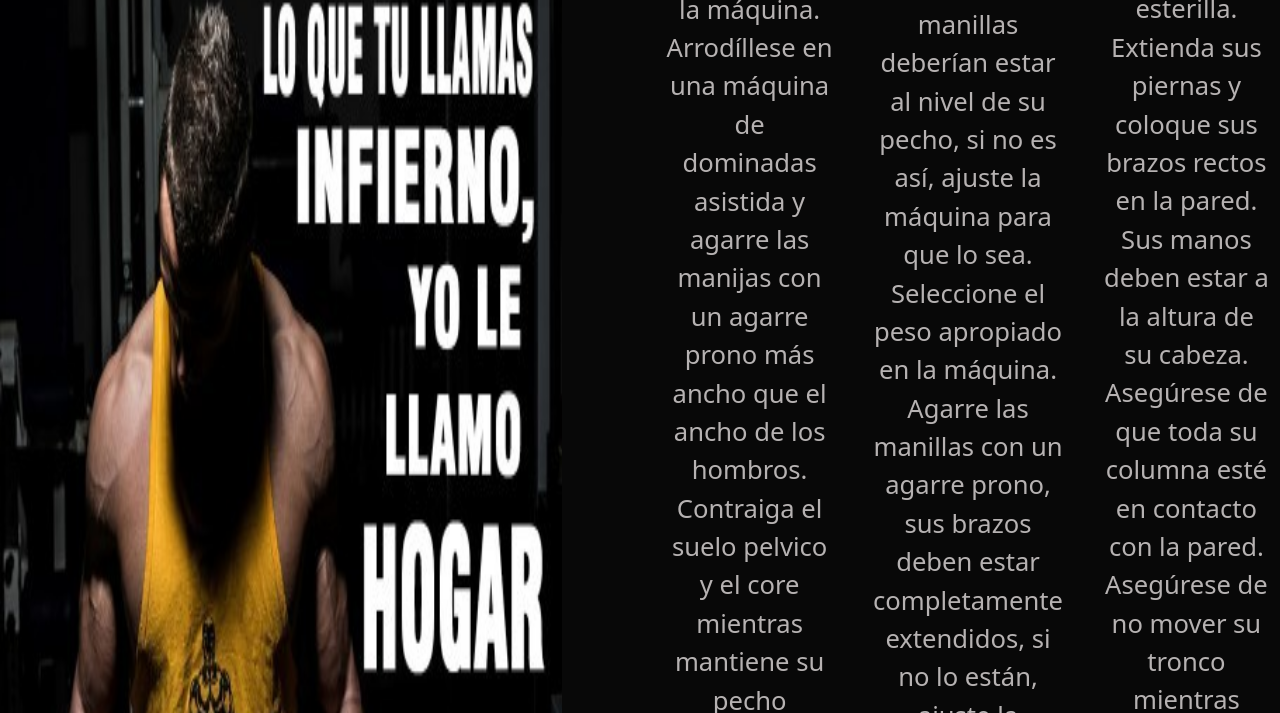
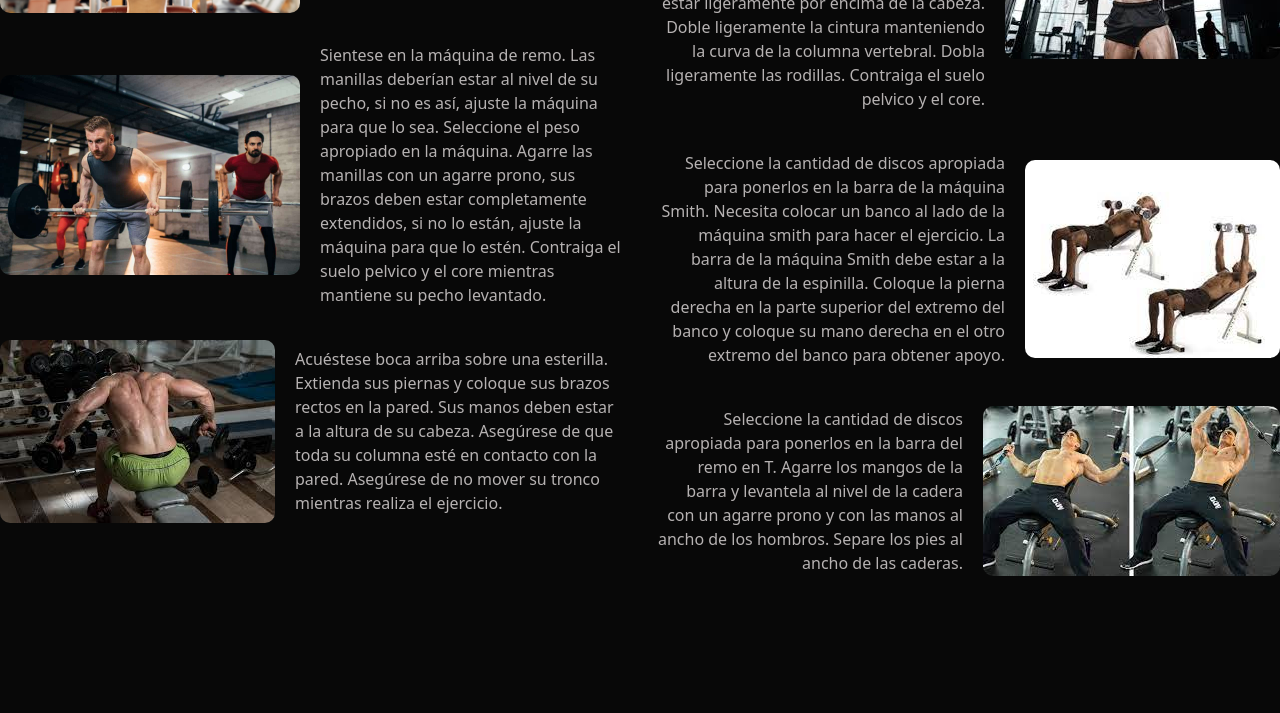
Before and after one commit to lucaaortiz/preentregados, a plain HTML site: page pages/ejercicios.html in a window 1280 px wide. Shown: the part 322-1035 px from the top of the page. Drawn offline with nearby package versions, Linux system fonts and the light colour scheme.

Commit message:
agregado detalles

```diff
--- a/css/principal.css
+++ b/css/principal.css
@@ -30,68 +30,45 @@ main {
       color: #fdfdfd;
       text-align: center; }
 
-h1 {
-  color: antiquewhite;
-  text-align: left;
-  margin: 30px 0;
-  font-size: 6rem; }
-
-.imgTotal {
-  width: 90%;
-  height: 75%; }
-
-.contenedor,
-.contenedor2,
-.contenedor3 {
+.contenedor, .contenedor2 {
   display: flex;
-  justify-content: space-between;
-  margin: 0 auto;
-  width: 100%;
-  max-width: 100%;
-  margin-bottom: 40px;
-  color: antiquewhite; }
-  .contenedor .imagen,
-  .contenedor .imagen2,
-  .contenedor .imagen3,
-  .contenedor2 .imagen,
-  .contenedor2 .imagen2,
-  .contenedor2 .imagen3,
-  .contenedor3 .imagen,
-  .contenedor3 .imagen2,
-  .contenedor3 .imagen3 {
-    flex-basis: 30%;
-    padding: 10px;
-    text-align: center;
-    margin-bottom: 0; }
-    .contenedor .imagen img,
-    .contenedor .imagen2 img,
-    .contenedor .imagen3 img,
-    .contenedor2 .imagen img,
-    .contenedor2 .imagen2 img,
-    .contenedor2 .imagen3 img,
-    .contenedor3 .imagen img,
-    .contenedor3 .imagen2 img,
-    .contenedor3 .imagen3 img {
+  flex-direction: column;
+  align-items: center; }
+  .contenedor .imagen, .contenedor2 .imagen {
+    position: relative;
+    display: flex;
+    flex-direction: column;
+    align-items: center;
+    margin-bottom: 10px; }
+    .contenedor .imagen img, .contenedor2 .imagen img {
       max-width: 100%;
-      height: auto;
-      margin-bottom: 0; }
-    .contenedor .imagen p,
-    .contenedor .imagen2 p,
-    .contenedor .imagen3 p,
-    .contenedor2 .imagen p,
-    .contenedor2 .imagen2 p,
-    .contenedor2 .imagen3 p,
-    .contenedor3 .imagen p,
-    .contenedor3 .imagen2 p,
-    .contenedor3 .imagen3 p {
-      font-size: 1.6rem; }
+      border-radius: 10px; }
+    .contenedor .imagen p, .contenedor2 .imagen p {
+      font-size: 16px;
+      line-height: 1.5;
+      margin: 10px 0;
+      text-align: center; }
+  .contenedor .imagen2, .contenedor2 .imagen2 {
+    position: relative;
+    display: flex;
+    flex-direction: column;
+    align-items: center;
+    margin-bottom: 10px; }
+    .contenedor .imagen2 img, .contenedor2 .imagen2 img {
+      max-width: 100%;
+      border-radius: 10px; }
+    .contenedor .imagen2 p, .contenedor2 .imagen2 p {
+      font-size: 16px;
+      line-height: 1.5;
+      margin: 10px 0;
+      text-align: center; }
 
 .tamanoTitulo {
   font-size: 3rem; }
   .tamanoTitulo .videouno video,
   .tamanoTitulo .videodos video,
   .tamanoTitulo .videotres video {
-    max-width: 800px; }
+    max-width: 100%; }
 
 .nosotros {
   padding: 20px; }
@@ -141,46 +118,43 @@ section p {
   color: #fdfdfd;
   text-align: center; }
 
-@media screen and (max-width: 768px) {
-  .contenedor,
-  .contenedor2,
-  .contenedor3 {
-    flex-direction: column; }
-    .contenedor .imagen,
-    .contenedor .imagen2,
-    .contenedor .imagen3,
-    .contenedor2 .imagen,
-    .contenedor2 .imagen2,
-    .contenedor2 .imagen3,
-    .contenedor3 .imagen,
-    .contenedor3 .imagen2,
-    .contenedor3 .imagen3 {
-      flex-basis: 100%;
-      margin-bottom: 20px; } }
+@media (min-width: 768px) {
+  .contenedor .imagen, .contenedor2 .imagen {
+    flex-direction: row;
+    align-items: center; }
+    .contenedor .imagen img, .contenedor2 .imagen img {
+      max-width: 300px; }
+    .contenedor .imagen p, .contenedor2 .imagen p {
+      margin-left: 20px;
+      text-align: left; }
+  .contenedor .imagen2, .contenedor2 .imagen2 {
+    flex-direction: row-reverse;
+    align-items: center; }
+    .contenedor .imagen2 img, .contenedor2 .imagen2 img {
+      max-width: 300px; }
+    .contenedor .imagen2 p, .contenedor2 .imagen2 p {
+      margin-right: 20px;
+      text-align: right; } }
 
-@media (max-width: 768px) {
-  .videouno h1,
-  .videodos h1,
-  .videotres h1 {
-    font-size: 2rem; }
-  .videouno h2,
-  .videodos h2,
-  .videotres h2 {
-    font-size: 1.5rem; } }
+@media (min-width: 1024px) {
+  .contenedor .imagen, .contenedor2 .imagen {
+    margin-bottom: 20px; }
+  .contenedor .imagen2, .contenedor2 .imagen2 {
+    margin-bottom: 20px; } }
 
-@media (max-width: 480px) {
-  .videouno h1,
-  .videodos h1,
-  .videotres h1 {
-    font-size: 1.5rem; }
-  .videouno h2,
-  .videodos h2,
-  .videotres h2 {
-    font-size: 1rem; }
+@media only screen and (min-width: 576px) {
+  .tamanoTitulo {
+    font-size: 4rem; } }
+
+@media only screen and (min-width: 768px) {
+  .tamanoTitulo {
+    font-size: 3rem; } }
+
+@media only screen and (min-width: 992px) {
   .videouno video,
   .videodos video,
   .videotres video {
-    max-width: 100%; } }
+    max-width: 800px; } }
 
 @media screen and (min-width: 768px) {
   .nosotros {
@@ -192,20 +166,22 @@ section p {
       .nosotros .nosotros-imagenes img {
         margin-bottom: 0; } }
 
+@media only screen and (min-width: 768px) {
+  .mapa-container {
+    font-size: 20px; } }
+
+@media only screen and (min-width: 992px) {
+  .mapa-container {
+    font-size: 24px; }
+  .color-texto {
+    font-weight: bold; } }
+
 .mapa-container {
   display: flex;
   flex-direction: column;
   justify-content: center;
   align-items: center;
-  text-align: center; }
-  @media only screen and (min-width: 768px) {
-    .mapa-container {
-      flex-direction: row; }
-      .mapa-container p {
-        margin: 0 1rem; } }
-
-.navbar-brand {
-  display: flex;
-  align-items: center; }
-  .navbar-brand img {
-    margin-right: 5px; }
+  text-align: center;
+  font-size: 16px; }
+  .mapa-container .color-texto {
+    color: #b6b2b2; }
--- a/pages/ejercicios.html
+++ b/pages/ejercicios.html
@@ -7,13 +7,14 @@
     <link href="https://cdn.jsdelivr.net/npm/bootstrap@5.3.0-alpha3/dist/css/bootstrap.min.css" rel="stylesheet" integrity="sha384-KK94CHFLLe+nY2dmCWGMq91rCGa5gtU4mk92HdvYe+M/SXH301p5ILy+dN9+nJOZ" crossorigin="anonymous">
     <link rel="stylesheet" href="../css/principal.css">
     <title>Nosotros</title>
+    <link rel="shortcut icon" href="../img/logo-gym.webp" type="image/x-icon">
 </head>
 <body>
   <div>
     <header>
       <nav class="navbar navbar-expand-lg bg-body-tertiary">
         <div class="container-fluid">
-          <a class="navbar-brand" href="#">
+          <a class="navbar-brand" href="../index.html">
             <img src="../img/logo-gym.webp" alt="Logo de IN SHAPE IN CONTROL" width="50" height="50" class="d-inline-block align-text-top">
             IN SHAPE IN CONTROL
           </a>
@@ -26,30 +27,25 @@
                 <a class="nav-link active" aria-current="page" href="../index.html">Home</a>
               </li>
               <li class="nav-item">
-                <a class="nav-link" href="ejercicios.html">Ejercicios</a>
+                <a class="nav-link" href="./ejercicios.html">Ejercicios</a>
               </li>
               <li class="nav-item">
-                <a class="nav-link" href="modalidades.html">Modalidades</a>
+                <a class="nav-link" href="./modalidades.html">Modalidades</a>
               </li>
               <li class="nav-item">
-                <a class="nav-link" href="nosotros.html">Nosotros</a>
+                <a class="nav-link" href="./nosotros.html">Nosotros</a>
               </li>
               <li class="nav-item">
-                <a class="nav-link" href="contacto.html">Contacto</a>
+                <a class="nav-link" href="./contacto.html">Contacto</a>
               </li>
             </ul>
           </div>
         </div>
       </nav>
-        </header>
+      <h1 class="titulo">EJERCICIOS</h1>
     </header>
     </div>
     <main>
-        <div>
-             <h1>Workout</h1>
-                               <img class="imgTotal" src="../img/img-prueba2.jpg" alt="img menu ">
-          </div>
-
       <div class="contenedor">
         <div class="imagen">
           <img src="../img/imgespalda-uno.jpeg" alt="img espalda maquina">
@@ -91,38 +87,20 @@
           </p>
         </div>
       </div>
-<div class="contenedor3">
-  <div class="imagen3">
-    <img src="../img/imgpierna-tres.jpg" alt="piernas en maquina">
-    <p>
-      Seleccione la fuerza adecuada de la banda. Colóquese de pie con los pies anchura de los hombros. Coloque la banda alrededor de una espaldera a la altura de su vientre. Agarre la banda con un agarre neutro y retroceda para tensarla. Contraiga el suelo pelvico y el core mientras mantiene su pecho levantado.
-    </p>
-  </div>
-  <div class="imagen3">
-    <img src="../img/imgpierna-dos.jpg" alt="sentadilla">
-    <p>
-      Colóquese en cuadrupedia sobre una colchoneta. Sus rodillas deben estar debajo de las caderas y las manos debajo de los hombros. Coloque su mano derecha sobre su cintura. Retraiga sus omoplatos. Contraiga el suelo pelvico y el core.
-    </p>
-  </div>
-  <div class="imagen3">
-    <img src="../img/imgpierna-uno.jpg" alt="estocada">
-    <p>
-      Colóquese en cuadrupedia sobre una colchoneta. Sus rodillas deben estar debajo de las caderas y las manos debajo de los hombros. Retraiga sus omoplatos. Contraiga el suelo pelvico y el core. Coloque su mano derecha detrás de su cabeza.
-    </p>
-  </div>
     </div>
   </main>
   <footer class="text-center text-white" style="background-color: #f8f3f3;">
     <div class="mb-4">
-    <a class="btn btn-link btn-floating btn-lg text-dark m-1" href="https://www.facebook.com/"><i class="fab fa-facebook-f"></i>Faceboook</a>
-    <a class="btn btn-link btn-floating btn-lg text-dark m-1" href="https://twitter.com/"><i class="fab fa-twitter"></i>Twitter</a>
-    <a class="btn btn-link btn-floating btn-lg text-dark m-1" href="https://www.instagram.com/"><i class="fa-brands fa-instagram fa-beat"></i>Instagram</a>
+      <a class="btn btn-link btn-floating btn-lg text-dark m-1" href="https://www.facebook.com/"  target="_blank"><i class="fab fa-facebook-f"></i>Faceboook</a>
+      <a class="btn btn-link btn-floating btn-lg text-dark m-1" href="https://twitter.com/" target="_blank"><i class="fab fa-twitter"></i>Twitter</a>
+      <a class="btn btn-link btn-floating btn-lg text-dark m-1" href="https://www.instagram.com/" target="_blank"><i class="fa-brands fa-instagram fa-beat"></i>Instagram</a>
     </div>
     <div class="text-center text-dark p-3" style="background-color: rgba(0, 0, 0, 0.2);">
       Derechos reservados por Luca Ortiz
     </div>
     <a href="ejercicios.html">Volver arriba</a>
   </footer>
+
 <script src="https://code.jquery.com/jquery-3.6.0.min.js"></script>
 <script src="https://cdn.jsdelivr.net/npm/bootstrap@5.1.1/dist/js/bootstrap.bundle.min.js"></script>
 </body>
--- a/scss/html/_contacto.scss
+++ b/scss/html/_contacto.scss
@@ -13,4 +13,5 @@
     .color-texto {
       color: #b6b2b2;
     }
+    font-size: 16px;
   }
--- a/scss/html/_ejercicios.scss
+++ b/scss/html/_ejercicios.scss
@@ -3,46 +3,36 @@
 @import "../utilidades/extend.scss";
 
 //estilos de ejercicios
+.contenedor, .contenedor2 {
+  display: flex;
+  flex-direction: column;
+  align-items: center;
 
-h1 {
-  color: rgb(250, 235, 215);
-  text-align: left;
-  margin: 30px 0;
-  font-size: 6rem;
-}
-
-.imgTotal {
-  width: 90%;
-  height: 75%;
-}
-
-.contenedor,
-.contenedor2,
-.contenedor3 {
-  display: flex;
-  justify-content: space-between;
-  margin: 0 auto;
-  width: 100%;
-  max-width: 100%;
-  margin-bottom: 40px;
-  color: rgb(250, 235, 215);
-
-  .imagen,
-  .imagen2,
-  .imagen3 {
-    flex-basis: 30%;
-    padding: 10px;
-    text-align: center;
-    margin-bottom: 0;
+  .imagen {
+    @include flexdos;
 
     img {
       max-width: 100%;
-      height: auto;
-      margin-bottom: 0;
+      border-radius: 10px;
     }
 
     p {
-      font-size: 1.6rem;
+      @include flex
+
+    }
+  }
+
+  .imagen2 {
+    @include flexdos;
+
+    img {
+      max-width: 100%;
+      border-radius: 10px;
+    }
+
+    p {
+      @include flex
+
     }
   }
 }
--- a/scss/html/_home.scss
+++ b/scss/html/_home.scss
@@ -17,7 +17,7 @@ p {
 }
 
 main {
-  background-color: #080808;
+  background-color:$color-principal;
   display: grid;
   grid-template-columns: repeat(2, 1fr);
   grid-template-rows: repeat(2, 1fr);
--- a/scss/html/_mediaqueris.scss
+++ b/scss/html/_mediaqueris.scss
@@ -44,51 +44,70 @@ section p {
 
 
 //media queris ejercicios
+@media (min-width: 768px) {
+  .contenedor, .contenedor2 {
+    .imagen {
+      flex-direction: row;
+      align-items: center;
 
-@media screen and (max-width: 768px) {
-  .contenedor,
-  .contenedor2,
-  .contenedor3 {
-    flex-direction: column;
+      img {
+        max-width: 300px;
+      }
 
-    .imagen,
-    .imagen2,
-    .imagen3 {
-      flex-basis: 100%;
+      p {
+        margin-left: 20px;
+        text-align: left;
+      }
+    }
+
+    .imagen2 {
+      flex-direction: row-reverse;
+      align-items: center;
+
+      img {
+        max-width: 300px;
+      }
+
+      p {
+        margin-right: 20px;
+        text-align: right;
+      }
+    }
+  }
+}
+
+@media (min-width: 1024px) {
+  .contenedor, .contenedor2 {
+    .imagen {
+      margin-bottom: 20px;
+    }
+
+    .imagen2 {
       margin-bottom: 20px;
     }
   }
 }
+
+
 //media queris modalidades
-@media (max-width: 768px) {
-  .videouno,
-  .videodos,
-  .videotres {
-    h1 {
-      font-size: 2rem;
-    }
 
-    h2 {
-      font-size: 1.5rem;
-    }
+@media only screen and (min-width: 576px) {
+  .tamanoTitulo {
+    font-size: 4rem;
   }
 }
 
-@media (max-width: 480px) {
-  .videouno,
-  .videodos,
-  .videotres {
-    h1 {
-      font-size: 1.5rem;
-    }
+@media only screen and (min-width: 768px) {
+  .tamanoTitulo {
+    font-size: 3rem;
+  }
+}
 
-    h2 {
-      font-size: 1rem;
-    }
-
-    video {
-      max-width: 100%;
-    }
+@media only screen and (min-width: 992px) {
+  .videouno video,
+  .videodos video,
+  .videotres video {
+    max-width: 800px;
   }
 }
 
@@ -111,27 +130,19 @@ section p {
   }
 }
 //media queris contacto
-.mapa-container {
-  display: flex;
-  flex-direction: column;
-  justify-content: center;
-  align-items: center;
-  text-align: center;
-
-  @media only screen and (min-width: 768px) {
-    flex-direction: row;
-
-    p {
-      margin: 0 1rem;
-    }
+@media only screen and (min-width: 768px) {
+  .mapa-container {
+    font-size: 20px;
   }
 }
 
-.navbar-brand {
-  display: flex;
-  align-items: center;
 
-  img {
-    margin-right: 5px;
+@media only screen and (min-width: 992px) {
+  .mapa-container {
+    font-size: 24px;
+  }
+
+  .color-texto {
+    font-weight: bold;
   }
 }
--- a/scss/html/_modalidades.scss
+++ b/scss/html/_modalidades.scss
@@ -11,6 +11,6 @@
   .videouno video,
   .videodos video,
   .videotres video {
-    max-width: 800px;
+    max-width: 100%;
   }
 }
--- a/scss/style.scss
+++ b/scss/style.scss
@@ -17,3 +17,5 @@
 @import "html/nosotros.scss";
 
 @import "html/mediaqueris.scss";
+
+@import"html/contacto.scss";
```
Also changed, not shown: index.html (+11 -9 lines), pages/contacto.html (+8 -8 lines), pages/modalidades.html (+8 -7 lines), pages/nosotros.html (+8 -7 lines), scss/utilidades/_mixin.scss (+9 -3 lines). Lines whose indentation alone changed are shown as unchanged.
